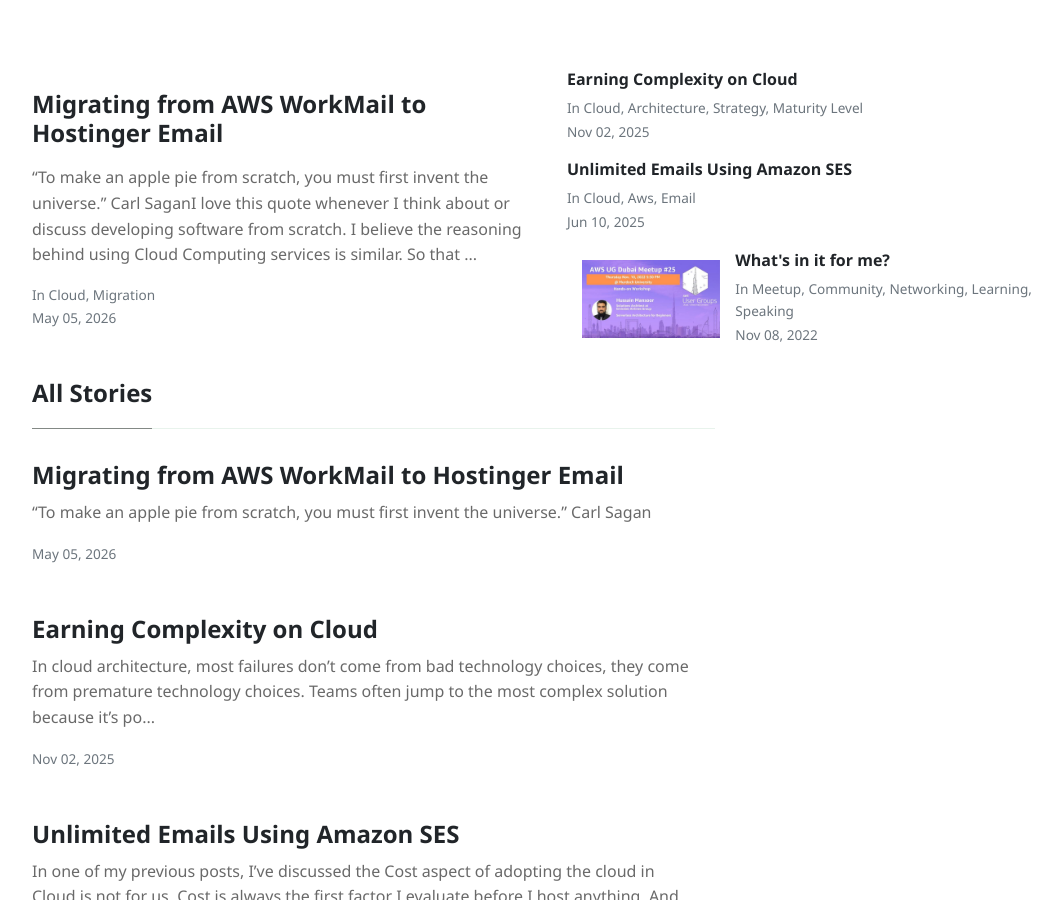
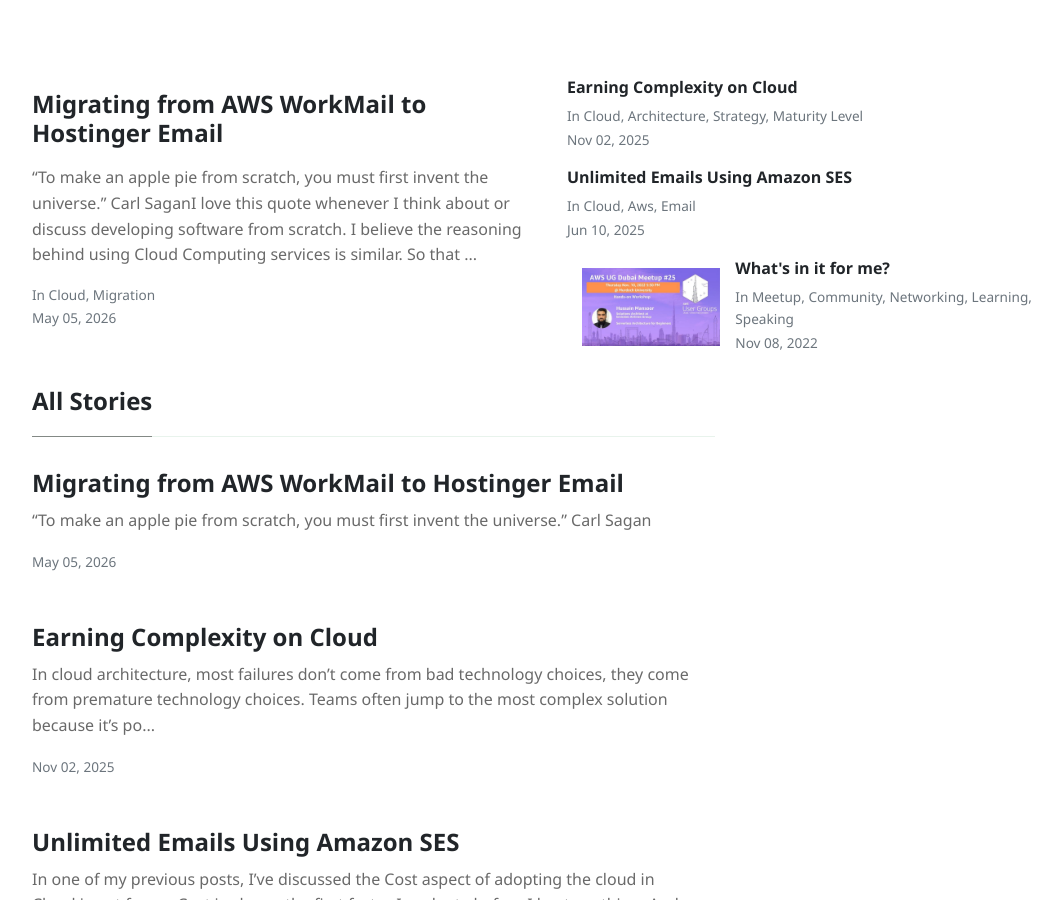
Before and after one commit to husyn/husyn.dev, a Jekyll site: the page built from index.html, in a window 1280 px wide and 900 px high. Shown: the whole window, without its empty margins (88-1150 px from the left). Built offline with Jekyll 4.4.1, drawn with Linux system fonts in a browser that asks for light colours; nearby versions of some CDN libraries; the list of posts is cut into pages by our own code.

Commit message:
Adds padding

```diff
--- a/index.html
+++ b/index.html
@@ -49,7 +49,7 @@
         </div>
 
         <!-- Show 3 latest posts on smaller coloumn on right -->
-        <div class="col-md-6">
+        <div class="col-md-6 pt-2">
 
             <!-- second latest post -->
             {%- assign second_post = site.posts[1] -%}
```
